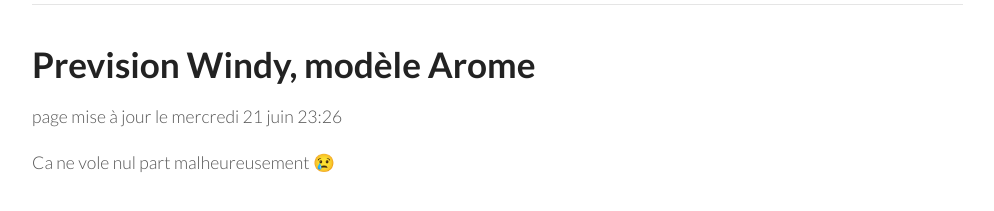
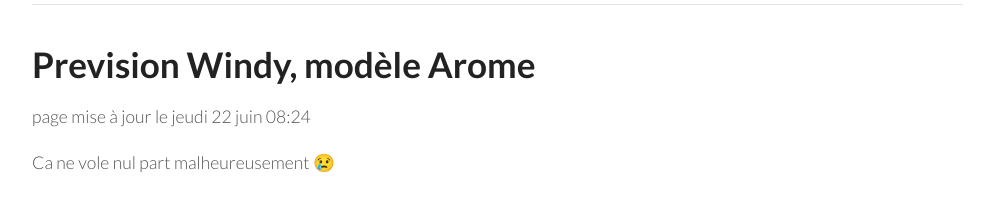
Before and after one commit to parapente-dans-le-nord/parapente-dans-le-nord.github.io, a Jekyll site: the page built from index.markdown, in a window 1280 px wide. Shown: the part 137-348 px from the top of the page, without its empty margins (26-1020 px from the left). Built offline with Jekyll 4.4.1, drawn with Linux system fonts in a browser that asks for light colours.

Commit message:
update index.markdown

```diff
--- a/all.markdown
+++ b/all.markdown
@@ -7,4 +7,4 @@ title:  "Tous les spots"
 {: .links}
 
 # Prevision Windy, modèle Arome
-page mise à jour le mercredi 21 juin 23:26
+page mise à jour le jeudi 22 juin 08:24
--- a/index.markdown
+++ b/index.markdown
@@ -7,7 +7,7 @@ title:  "Ou ça vole"
 {: .links}
 
 # Prevision Windy, modèle Arome
-page mise à jour le mercredi 21 juin 23:26
+page mise à jour le jeudi 22 juin 08:24
 
 
 Ca ne vole nul part malheureusement 😢
```
